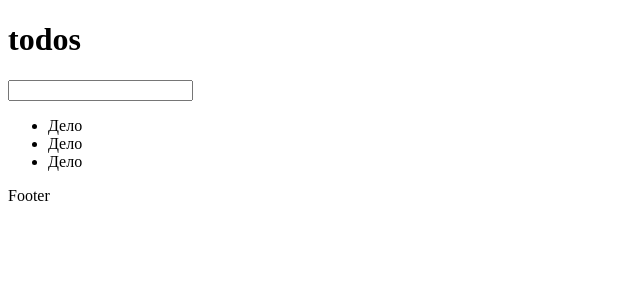
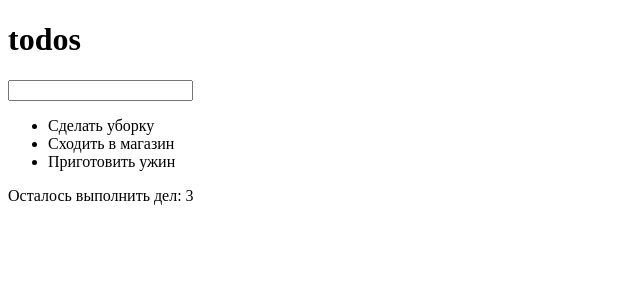
Before and after one commit to IrinaRyazanskaya/todo-list, a React (Create React App) app: page / in a window 1280 px wide. Shown: the top 300 px of the page, without its empty margins (0-640 px from the left). Built offline with nearby package versions, Linux system fonts and the light colour scheme.

Commit message:
Выполнила задание по уроку "Props"

```diff
--- a/src/components/application/application.jsx
+++ b/src/components/application/application.jsx
@@ -1,13 +1,15 @@
 import { InputItem } from '../input-item/input-item';
 import { ItemList } from '../item-list/item-list';
 import { Footer } from '../footer/footer';
+
+const todoItem = 'Сделать уборку';
 
 const Application = () => (
     <div>
         <h1>todos</h1>
         <InputItem />
-        <ItemList />
-        <Footer />
+        <ItemList todoItem={todoItem} />
+        <Footer count={3} />
     </div>
 );
 
--- a/src/components/footer/footer.jsx
+++ b/src/components/footer/footer.jsx
@@ -1,6 +1,6 @@
-const Footer = () => (
+const Footer = ({ count }) => (
     <footer>
-        Footer
+        Осталось выполнить дел: {count}
     </footer>
 );
 
--- a/src/components/item-list/item-list.jsx
+++ b/src/components/item-list/item-list.jsx
@@ -1,10 +1,10 @@
 import { Item } from '../item/item';
 
-const ItemList = () => (
+const ItemList = ({ todoItem }) => (
     <ul>
-        <Item />
-        <Item />
-        <Item />
+        <Item todoItem={todoItem} />
+        <Item todoItem={'Сходить в магазин'} />
+        <Item todoItem={'Приготовить ужин'} />
     </ul>
 );
 
--- a/src/components/item/item.jsx
+++ b/src/components/item/item.jsx
@@ -1,6 +1,6 @@
-const Item = () => (
+const Item = ({ todoItem }) => (
     <li>
-        Дело
+        {todoItem}
     </li>
 );
 
```
